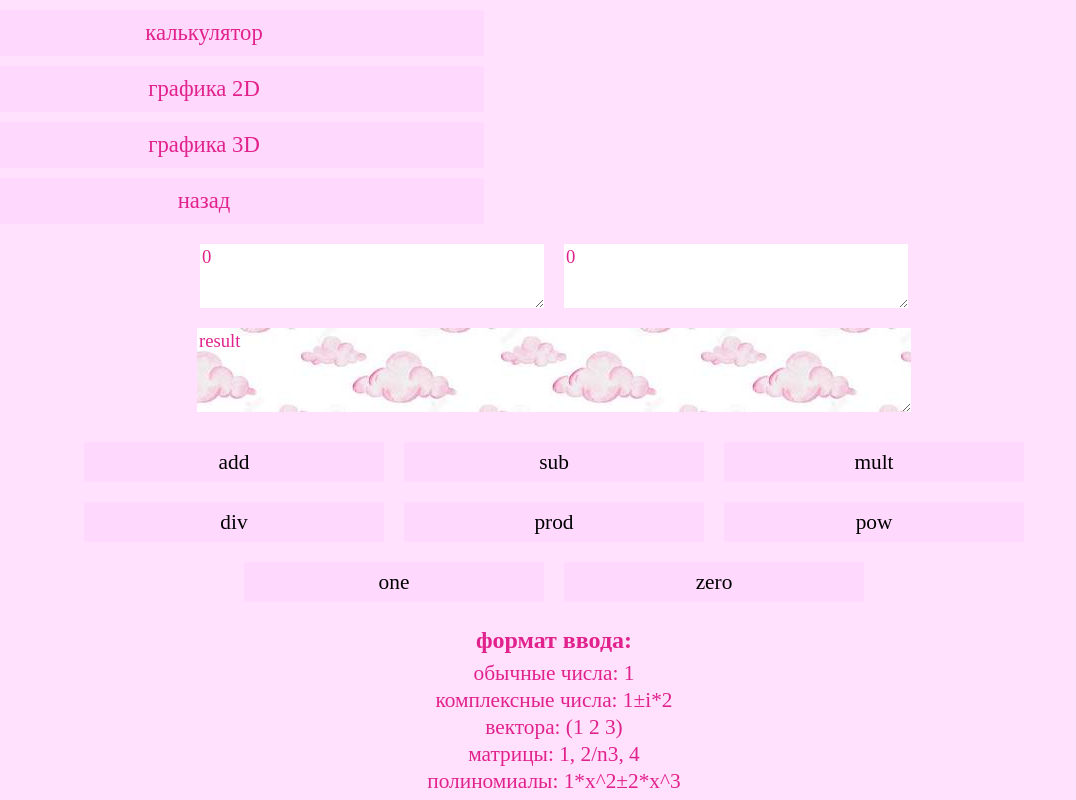
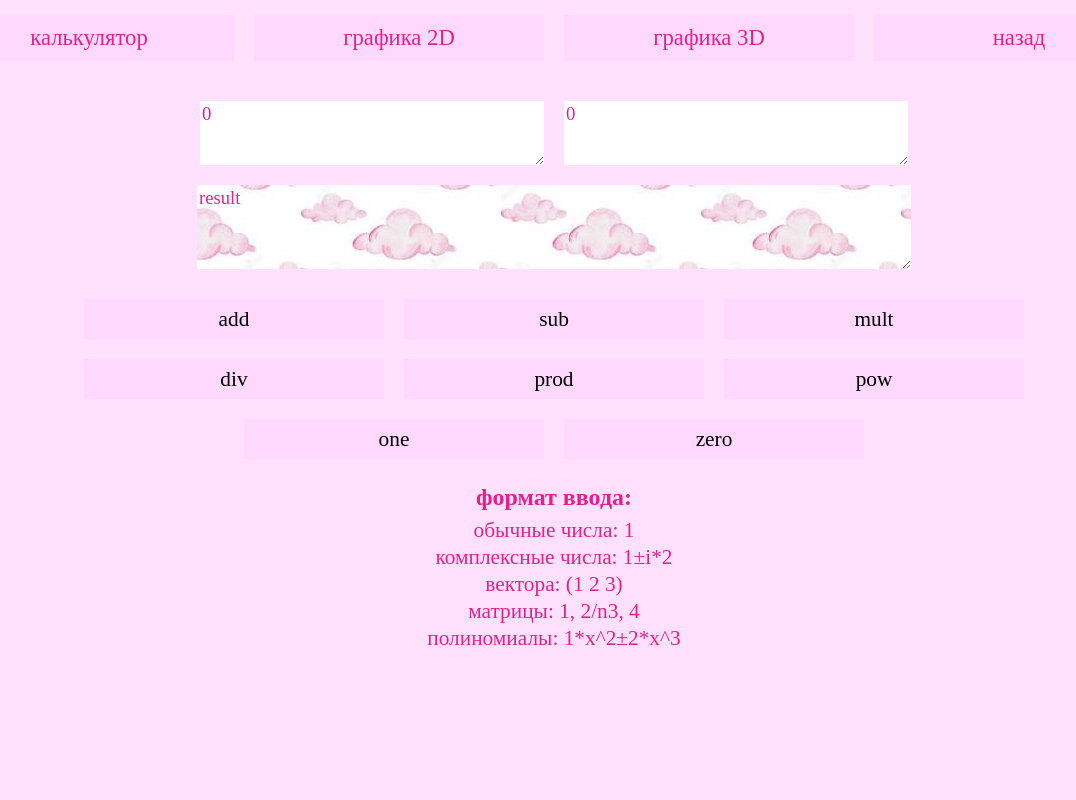
Before and after one commit to Soso4ekkk/voucher, a React (Create React App) app: page / in a window 1280 px wide. Shown: the whole page, without its empty margins (86-1162 px from the left). Built offline with nearby package versions, Linux system fonts and the light colour scheme.

Commit message:
refactored className

```diff
--- a/src/components/header/Header.js
+++ b/src/components/header/Header.js
@@ -16,8 +16,7 @@ function Header(props) {
     });
 
     return (
-        <div>
-            <div className="main_page">
+            <div className="nav-bar">
                 {Object.values(ROUTES).map(route =>
                     route.path !== '/' ?
                     <Button
@@ -32,7 +31,6 @@ function Header(props) {
                     onClick={() => navigate(-1)}
                 >назад</div>
             </div>
-        </div>
     );
 }
 
```
